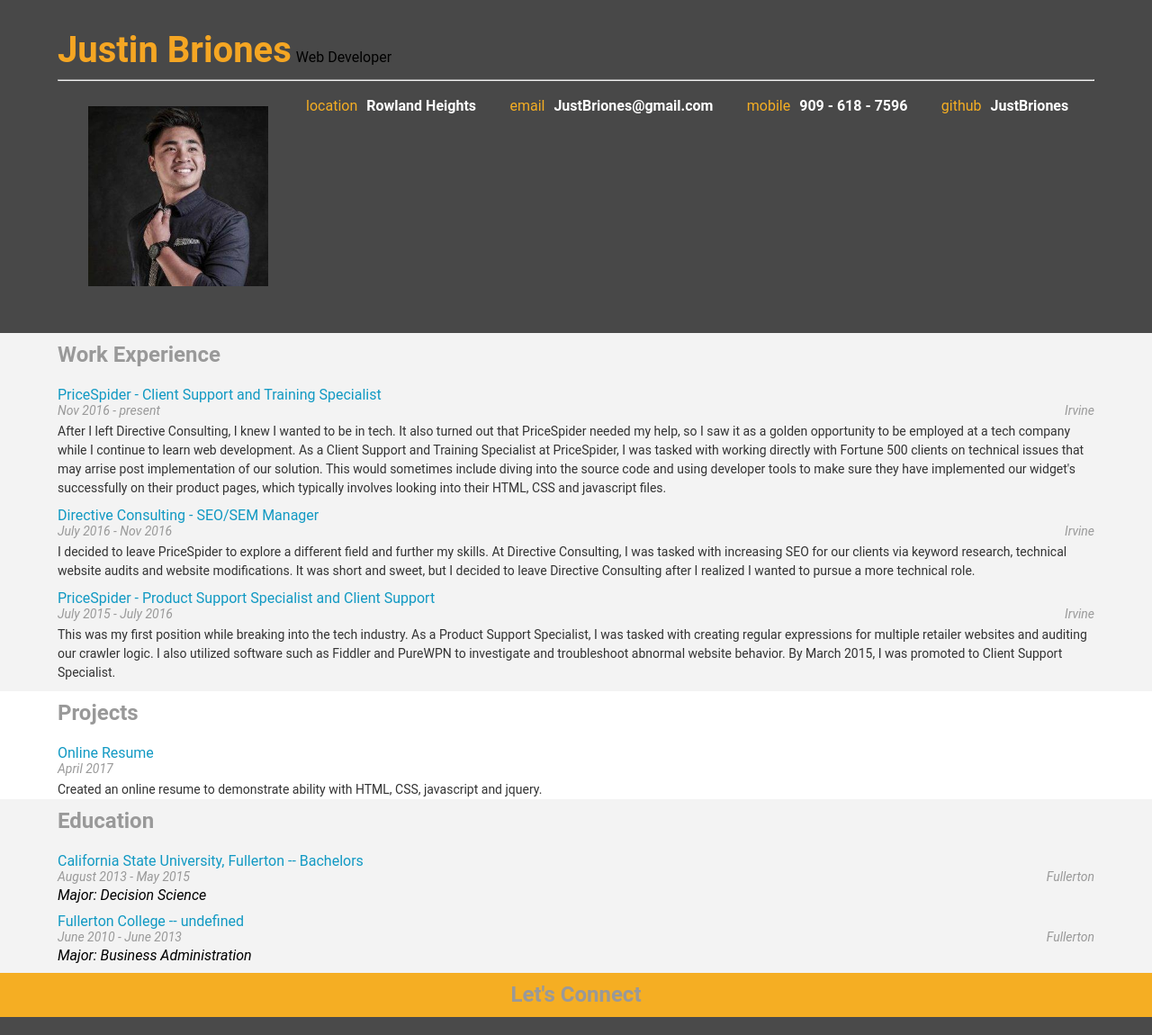
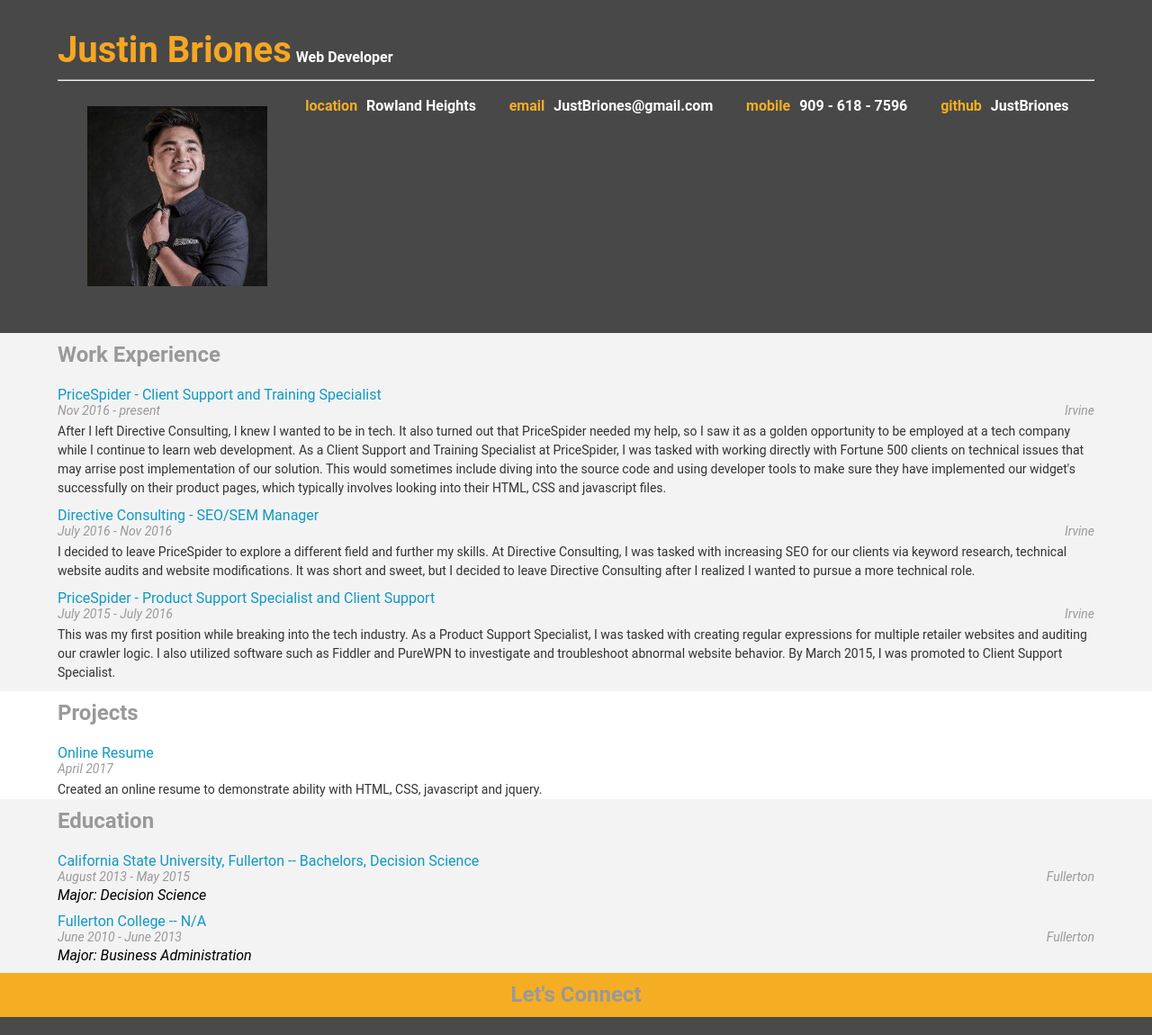
Before and after one commit to JustBriones/competencyResume, a plain HTML site: page index.html in a window 1280 px wide. Shown: the whole page at 90% size. Drawn offline with Linux system fonts and the light colour scheme.

Commit message:
added white text class to index.html, modified resumeBuilder

```diff
--- a/index.html
+++ b/index.html
@@ -19,7 +19,7 @@
 <body>
   <div id="main">
 
-    <div id="header" class="center-content clear-fix">
+    <div id="header" class="center-content clear-fix white-text">
       <ul id="topContacts" class="flex-box"></ul>
     </div>
     <div style="clear: both;"></div>
--- a/js/resumeBuilder.js
+++ b/js/resumeBuilder.js
@@ -129,7 +129,7 @@ var education = {
       {
         "name" : "California State University, Fullerton",
         "location" : "Fullerton",
-        "degree" : "Bachelors",
+        "degree" : "Bachelors, Decision Science",
         "major" : "Decision Science",
         "url" : "https://www.fullerton.edu/",
         "datesAttended" : "August 2013 - May 2015"
@@ -139,7 +139,8 @@ var education = {
         "location" : "Fullerton",
         "major" : "Business Administration",
         "url" : "http://www.fullcoll.edu/",
-        "datesAttended" : "June 2010 - June 2013"
+        "datesAttended" : "June 2010 - June 2013",
+        "degree" : "N/A"
       }
 
   ]
```
